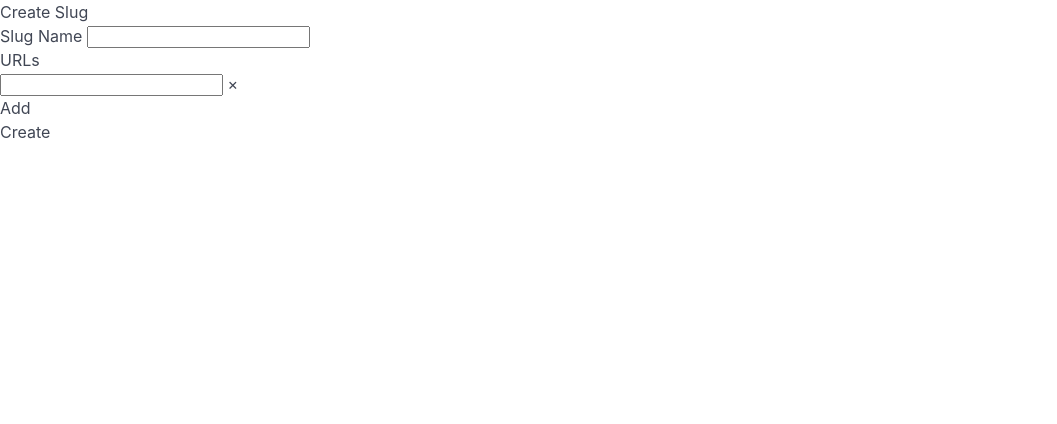
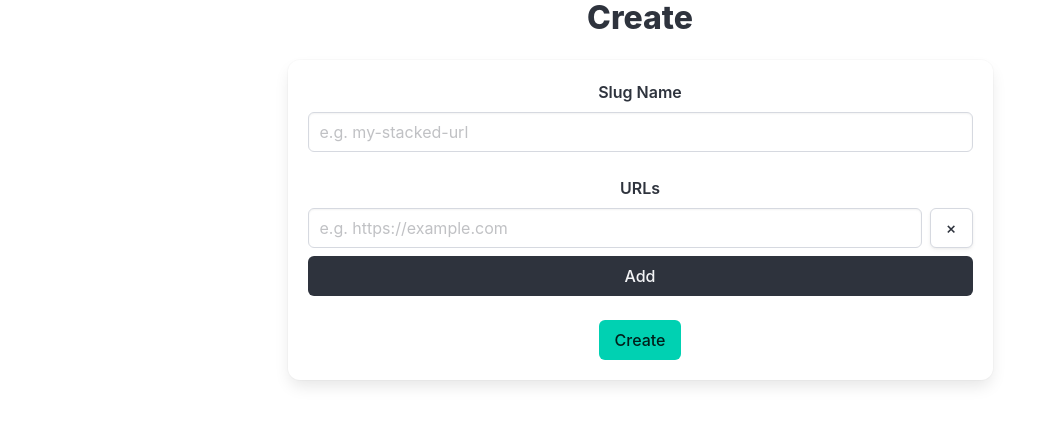
Before and after one commit to hyperz111/tryurl, a SvelteKit app: page /create in a window 1280 px wide. Shown: the top 424 px of the page, without its empty margins (0-1057 px from the left). Built offline with nearby package versions, Linux system fonts and the light colour scheme.

Commit message:
refactor: styling some frontends

```diff
--- a/src/lib/EditUrlForm.svelte
+++ b/src/lib/EditUrlForm.svelte
@@ -3,10 +3,9 @@
 		isCreate,
 		slug = "",
 		urls = $bindable([]),
-		submitButtonText,
+		showForm = true,
 
-		header,
-		footer,
+		children,
 	} = $props();
 
 	let value = $derived(urls.join("\n"));
@@ -22,31 +21,41 @@
 	};
 </script>
 
-<form method="POST" class="">
-	<fieldset class="">
-		<div class="">
-			<label for="slug">Slug Name</label>
-			<input type="text" name="slug" value={slug} class="" {...{ [isCreate ? "required" : "readonly"]: true }} />
+<form method="POST" class="box container is-max-tablet has-text-centered">
+	<fieldset class="is-flex is-flex-direction-column is-gap-3">
+		{#if showForm}
+			<div>
+				<label for="slug" class="label">Slug Name</label>
+				<input
+					type="text"
+					name="slug"
+					value={slug}
+					class="input"
+					placeholder="e.g. my-stacked-url"
+					{...{ [isCreate ? "required" : "disabled"]: true }} />
 			</div>
 
 			<div>
-			<label>URLs</label>
+				<label for="urls" class="label">URLs</label>
 
-			<ul>
+				<ul class="is-flex is-flex-direction-column is-gap-1">
 					{#each urls as _, index}
-					<li class="">
-						<input type="url" class="" bind:value={urls[index]} required />
-						<button type="button" class="" onclick={() => remove(index)}>×</button>
+						<li class="is-flex is-gap-1">
+							<input type="url" class="input" placeholder="e.g. https://example.com" bind:value={urls[index]} required />
+							<button type="button" class="button" onclick={() => remove(index)}>×</button>
 						</li>
 					{/each}
 				</ul>
 
-			<button type="button" onclick={add}>Add</button>
+				<button type="button" class="button is-fullwidth mt-2 is-dark" onclick={add}>Add</button>
 				<input type="hidden" name="urls" {value} />
 			</div>
 
-		<div>
-			<button type="submit">{isCreate ? "Create" : "Save"}</button>
+			<div class="has-text-centered">
+				<button type="submit" class="button is-primary">{isCreate ? "Create" : "Save"}</button>
 			</div>
+		{:else}
+			{@render children()}
+		{/if}
 	</fieldset>
 </form>
--- a/src/routes/+layout.svelte
+++ b/src/routes/+layout.svelte
@@ -1,5 +1,5 @@
 <script>
-	import "bulma/css/bulma.css";
+	import "bulma/css/versions/bulma-no-dark-mode.css";
 	import favicon from "$lib/assets/favicon.svg";
 
 	let { children } = $props();
@@ -9,6 +9,6 @@
 	<link rel="icon" href={favicon} />
 </svelte:head>
 
-<main class="">
+<main class="container is-fluid">
 	{@render children()}
 </main>
--- a/src/routes/create/+page.svelte
+++ b/src/routes/create/+page.svelte
@@ -4,17 +4,33 @@
 	let { form } = $props();
 
 	let urls = $state([""]);
+	let resultSections = $derived([
+		{
+			id: "slug",
+			label: "Slug Name",
+			value: form?.slug,
+		},
+		{
+			id: "token",
+			label: "Edit Token",
+			value: form?.token,
+		},
+	]);
 </script>
 
-<h1>Create Slug</h1>
+<h1 class="title has-text-centered">Create</h1>
 
-<EditUrlForm isCreate={true} bind:urls />
+{#if form?.reason}
+	<div class="box container is-max-tablet has-background-danger has-text-white">
+		<p>{form?.reason}</p>
+	</div>
+{/if}
 
-{#if form}
-	{#if form.success}
-		<p>Slug Name: {form.slug}</p>
-		<p>Edit Token: {form.token}</p>
-	{:else}
-		<p>{form.reason}</p>
-	{/if}
-{/if}
+<EditUrlForm isCreate={true} bind:urls showForm={!form || !form?.success}>
+	{#each resultSections as { id, label, value } (id)}
+		<div>
+			<label for={id} class="label">{label}</label>
+			<input type="text" {id} class="input is-static has-text-centered" {value} readonly />
+		</div>
+	{/each}
+</EditUrlForm>
```
Also changed, not shown: src/routes/edit/+page.svelte (+5 -5 lines), src/routes/edit/[token]/+page.svelte (+4 -6 lines). Lines whose indentation alone changed are shown as unchanged.
